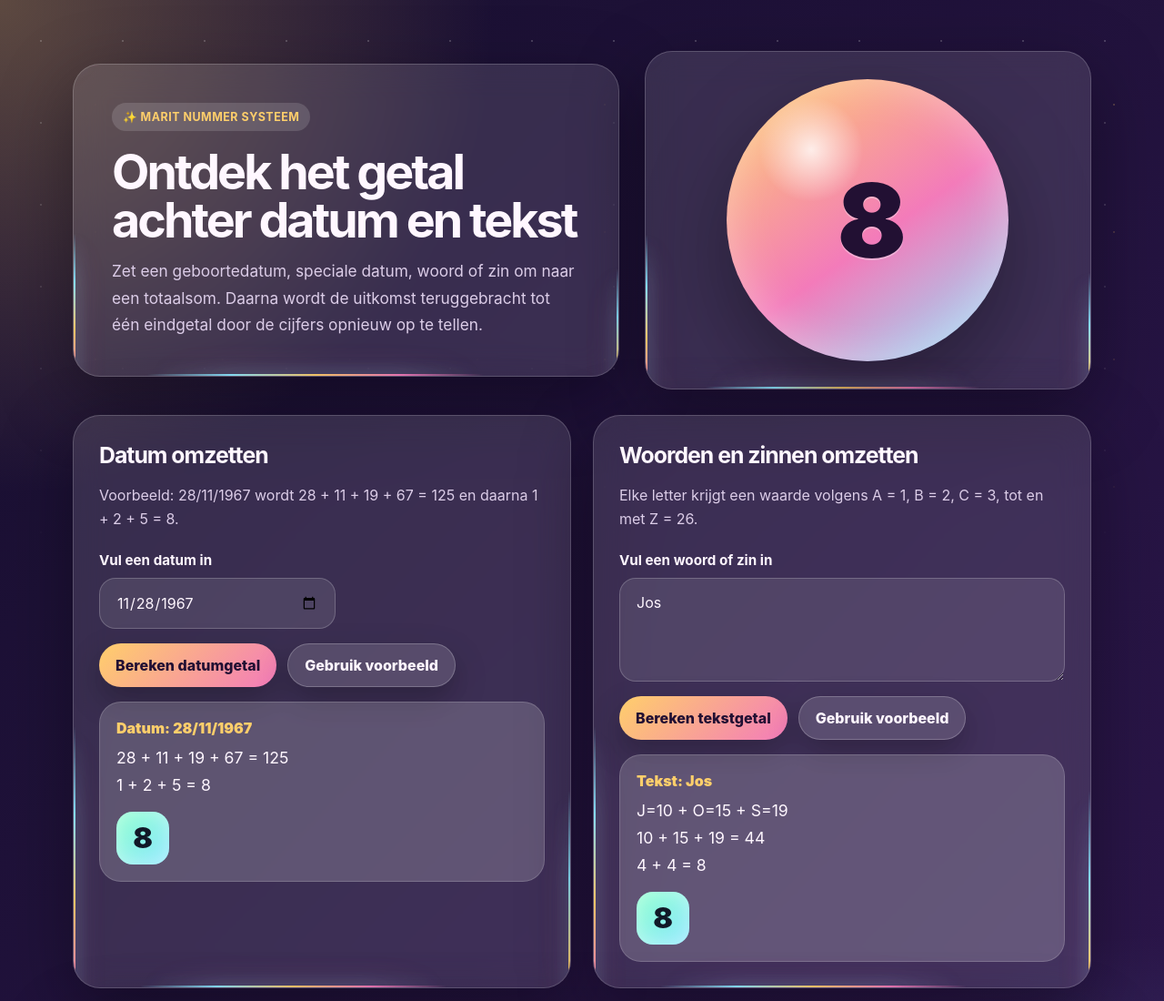
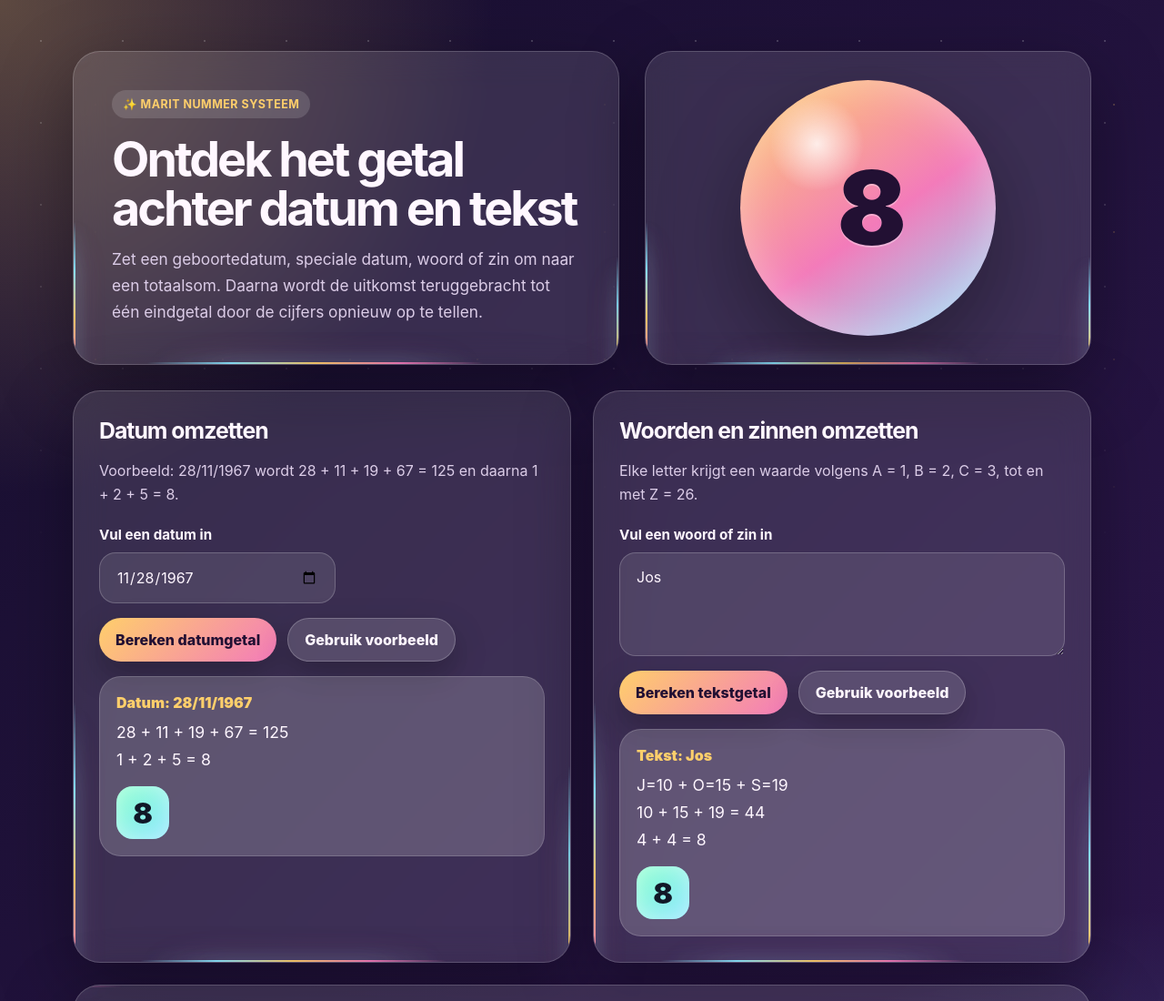
Before and after one commit to JJune33/marit, a plain HTML site: page index2.html in a window 1280 px wide. Shown: the top 1100 px of the page at 91% size. Drawn offline with Linux system fonts and the light colour scheme.

Commit message:
Add files via upload

```diff
--- a/index2.html
+++ b/index2.html
@@ -64,7 +64,7 @@
 
     .hero {
       grid-template-columns: 1.1fr 0.9fr;
-      align-items: center;
+      align-items: stretch;
       gap: 28px;
       margin-bottom: 28px;
     }
@@ -201,14 +201,13 @@
     .number-orb {
       display: grid;
       place-items: center;
-      min-height: 330px;
       padding: 30px;
     }
 
     .orb {
       display: grid;
       place-items: center;
-      width: min(310px, 75vw);
+      width: clamp(210px, 22vw, 300px);
       aspect-ratio: 1;
       border-radius: 50%;
       background:
```
